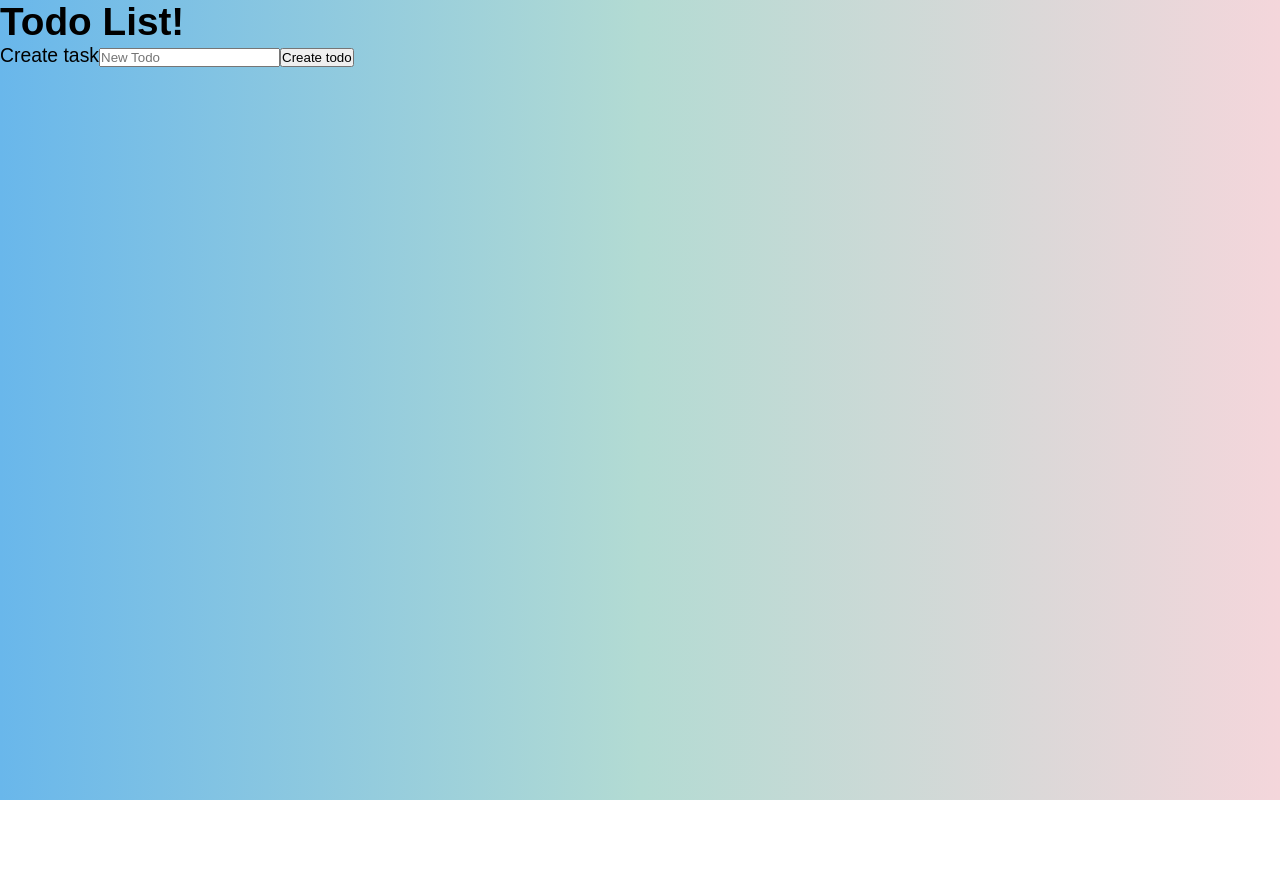
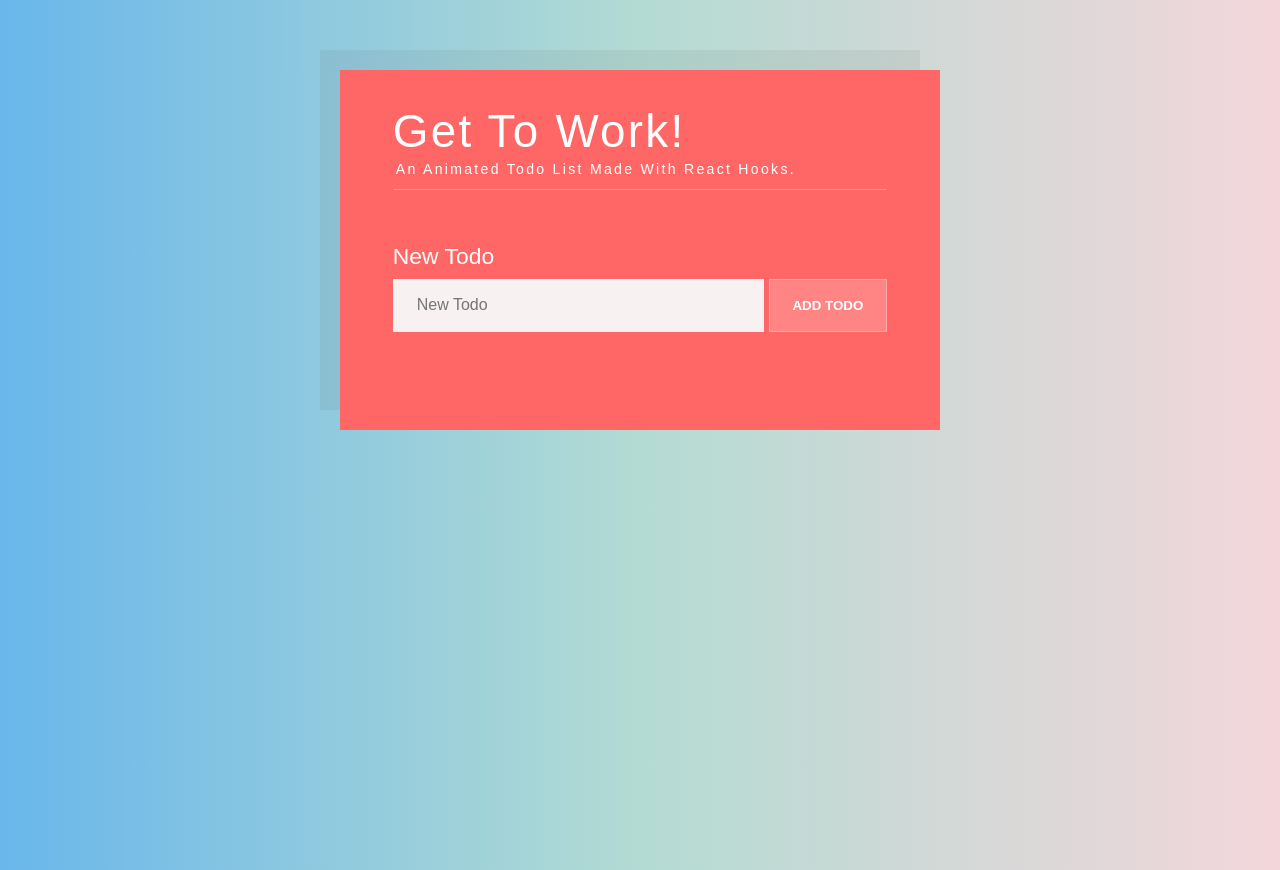
Before and after one commit to fredyvelasquezgt/todo-list-react, a React (Create React App) app: page / in a window 1280 px wide. Before the commit the page ends 800 px from the top, so only its background shows below. Built offline with nearby package versions, Linux system fonts and the light colour scheme.

Commit message:
finished project

```diff
--- a/src/NewTodoForm.js
+++ b/src/NewTodoForm.js
@@ -1,49 +1,39 @@
-import React, { Component } from 'react';
-import uuid from 'uuid/v4'
-import './NewTodoForm.css'
-
+import React, { Component } from "react";
+import uuid from "uuid/v4";
+import "./NewTodoForm.css";
 
 class NewTodoForm extends Component {
   constructor(props) {
-        super(props)
-        this.state = {task: ''}
-        this.handleChange = this.handleChange.bind(this)
-        this.handleSubmit = this.handleSubmit.bind(this)
+    super(props);
+    this.state = { task: "" };
+    this.handleChange = this.handleChange.bind(this);
+    this.handleSubmit = this.handleSubmit.bind(this);
   }
-
   handleChange(evt) {
     this.setState({
       [evt.target.name]: evt.target.value
-        })
+    });
   }
-
   handleSubmit(evt) {
-        evt.preventDefault()
-        this.props.createTodo({...this.state, id: uuid(), completed: false})
-        this.setState({task: ''})
+    evt.preventDefault();
+    this.props.createTodo({ ...this.state, id: uuid(), completed: false });
+    this.setState({ task: "" });
   }
-
   render() {
     return (
-            <div>
-                <form onSubmit={this.handleSubmit}>
-                    <label
-                        htmlFor="task"
-                        >
-                        Create task
-                    </label>
+      <form className='NewTodoForm' onSubmit={this.handleSubmit}>
+        <label htmlFor='task'>New Todo</label>
         <input
-                        name="task"
-                        type="text"
-                        id="task"
-                        placeholder="New Todo"
+          type='text'
+          placeholder='New Todo'
+          id='task'
+          name='task'
           value={this.state.task}
-                        onChange={this.handleChange} />
-                    <button>Create todo</button>
+          onChange={this.handleChange}
+        />
+        <button>Add Todo</button>
       </form>
-            </div>
-        )
+    );
   }
 }
-
 export default NewTodoForm;
--- a/src/Todo.js
+++ b/src/Todo.js
@@ -1,5 +1,6 @@
-import React, { Component } from 'react';
-import './Todo.css'
+import React, { Component } from "react";
+import "./Todo.css";
+import { CSSTransition, TransitionGroup } from "react-transition-group";
 
 class Todo extends Component {
   constructor(props) {
@@ -7,61 +8,73 @@ class Todo extends Component {
     this.state = {
       isEditing: false,
       task: this.props.task
+    };
+    this.handleRemove = this.handleRemove.bind(this);
+    this.toggleForm = this.toggleForm.bind(this);
+    this.handleChange = this.handleChange.bind(this);
+    this.handleUpdate = this.handleUpdate.bind(this);
+    this.handleToggle = this.handleToggle.bind(this);
   }
-        this.handleRemove = this.handleRemove.bind(this)
-        this.toggleForm = this.toggleForm.bind(this)
-        this.handleChange = this.handleChange.bind(this)
-        this.handleUpdate = this.handleUpdate.bind(this)
-        this.handleToggle = this.handleToggle.bind(this)
+  handleRemove() {
+    this.props.removeTodo(this.props.id);
   }
-
-    handleRemove() {
-        this.props.removeTodo(this.props.id)
+  toggleForm() {
+    this.setState({ isEditing: !this.state.isEditing });
   }
-
-    toggleForm() {
-        this.setState({isEditing: !this.state.isEditing})
-    }
-
   handleUpdate(evt) {
     evt.preventDefault();
-        this.props.updateTodo(this.props.id, this.state.task)
-        this.setState({isEditing: false})
+    //take new task data and pass up to parent
+    this.props.updateTodo(this.props.id, this.state.task);
+    this.setState({ isEditing: false });
   }
-
   handleChange(evt) {
     this.setState({
       [evt.target.name]: evt.target.value
-        })
+    });
   }
-
   handleToggle(evt) {
     this.props.toggleTodo(this.props.id);
   }
-
-    render(){
+  render() {
     let result;
-        if(this.state.isEditing) {
+    if (this.state.isEditing) {
       result = (
-                <div>
-                    <form onSubmit={this.handleUpdate}>
-                        <input type="text" value={this.state.task} name="task" onChange={this.handleChange} />
+        <CSSTransition key='editing' timeout={500} classNames='form'>
+          <form className='Todo-edit-form' onSubmit={this.handleUpdate}>
+            <input
+              type='text'
+              value={this.state.task}
+              name='task'
+              onChange={this.handleChange}
+            />
             <button>Save</button>
           </form>
-                </div>
-            )
+        </CSSTransition>
+      );
     } else {
       result = (
-                <div>
-                <button onClick={this.toggleForm}>Edit</button>
-                <button onClick={this.handleRemove}>X</button>
-                <li className={this.props.completed ? 'completed' : ''} onClick={this.handleToggle} >
-                    {this.props.task}</li>
+        <CSSTransition key='normal' timeout={500} classNames='task-text'>
+          <li className='Todo-task' onClick={this.handleToggle}>
+            {this.props.task}
+          </li>
+        </CSSTransition>
+      );
+    }
+    return (
+      <TransitionGroup
+        className={this.props.completed ? "Todo completed" : "Todo"}
+      >
+        {result}
+        <div className='Todo-buttons'>
+          <button onClick={this.toggleForm}>
+            <i class='fas fa-pen' />
+          </button>
+          <button onClick={this.handleRemove}>
+            <i class='fas fa-trash' />
+          </button>
         </div>
-            )
-        }
-        return result;
+      </TransitionGroup>
+    );
   }
 }
-
 export default Todo;
--- /dev/null
+++ b/src/TodoList.css
@@ -0,0 +1,86 @@
+.TodoList {
+    margin: 4rem auto;
+    padding: 2rem 3rem 3rem;
+    max-width: 600px;
+    background: #ff6666;
+    color: #fff;
+    box-shadow: -20px -20px 0px 0px rgba(100, 100, 100, 0.1);
+    overflow: hidden;
+  }
+  .TodoList ul {
+    margin-top: 2.6rem;
+    list-style: none;
+  }
+
+  .TodoList h1 {
+    font-weight: normal;
+    font-size: 2.6rem;
+    letter-spacing: 0.05em;
+    border-bottom: 1px solid rgba(255, 255, 255, 0.3);
+  }
+  .TodoList h1 span {
+    display: block;
+    font-size: 0.8rem;
+    margin-bottom: 0.7rem;
+    margin-left: 3px;
+    margin-top: 0.2rem;
+  }
+
+  .todo-enter {
+    opacity: 0;
+  }
+  .todo-enter-active {
+    opacity: 1;
+    transition: opacity 500ms ease-in;
+  }
+  .todo-exit {
+    opacity: 1;
+  }
+  .todo-exit-active {
+    /* opacity: 0; */
+    opacity: 0;
+    transform: translateX(-100%);
+    transition: all 500ms ease-in-out;
+  }
+
+  .Todo .Todo-buttons i {
+    display: inline-block;
+  }
+  .form-enter {
+    transform: translateY(77px);
+    transition: all 500ms cubic-bezier(0.39, 0.575, 0.565, 1);
+    position: absolute;
+  }
+  .form-enter-active {
+    transform: translateY(0%);
+    transition: all 500ms cubic-bezier(0.39, 0.575, 0.565, 1);
+    position: absolute;
+  }
+  .form-exit {
+    transform: translateY(0%);
+    position: absolute;
+  }
+  .form-exit-active {
+    transform: translateY(77px);
+    transition: all 500ms cubic-bezier(0.39, 0.575, 0.565, 1);
+    position: absolute;
+  }
+
+  .task-text-enter {
+    transform: translateY(-77px);
+    position: absolute;
+  }
+  .task-text-enter-active {
+    transform: translateY(0);
+    transition: all 500ms cubic-bezier(0.39, 0.575, 0.565, 1);
+    position: absolute;
+  }
+  .task-text-exit {
+    transform: translateY(0);
+    position: absolute;
+  }
+  .task-text-exit-active {
+    transform: translateY(-77px);
+    position: absolute;
+    transition: all 500ms cubic-bezier(0.39, 0.575, 0.565, 1);
+  }
--- a/src/TodoList.js
+++ b/src/TodoList.js
@@ -1,71 +1,76 @@
-import React, { Component } from 'react';
-import NewTodoForm from './NewTodoForm';
-import Todo from './Todo';
-
+import React, { Component } from "react";
+import NewTodoForm from "./NewTodoForm";
+import Todo from "./Todo";
+import "./TodoList.css";
+import { CSSTransition, TransitionGroup } from "react-transition-group";
 
 class TodoList extends Component {
   constructor(props) {
     super(props);
-        this.state = {todos: []}
-        this.create = this.create.bind(this)
-        this.remove = this.remove.bind(this)
-        this.updateTodo = this.updateTodo.bind(this)
-        this.toggleCompletion = this.toggleCompletion.bind(this)
+    this.state = {
+      todos: []
+    };
+    this.create = this.create.bind(this);
+    this.remove = this.remove.bind(this);
+    this.update = this.update.bind(this);
+    this.toggleCompletion = this.toggleCompletion.bind(this);
   }
-
   create(newTodo) {
-        this.setState({todos: [...this.state.todos, newTodo]})
+    this.setState({
+      todos: [...this.state.todos, newTodo]
+    });
   }
-
   remove(id) {
     this.setState({
       todos: this.state.todos.filter(t => t.id !== id)
-        })
+    });
   }
-
-    updateTodo(id, updatedTask) {
-        const updatedTodos = this.state.todos.map (todo => {
-            if(todo.id === id) {
-                return {...todo, task: updatedTask}
+  update(id, updatedTask) {
+    const updatedTodos = this.state.todos.map(todo => {
+      if (todo.id === id) {
+        return { ...todo, task: updatedTask };
       }
       return todo;
-        })
-        this.setState({todos: updatedTodos})
+    });
+    this.setState({ todos: updatedTodos });
   }
-
   toggleCompletion(id) {
-        const updatedTodos = this.state.todos.map (todo => {
-            if(todo.id === id) {
-                return {...todo, completed:!todo.completed}
+    const updatedTodos = this.state.todos.map(todo => {
+      if (todo.id === id) {
+        return { ...todo, completed: !todo.completed };
       }
       return todo;
-        })
-        this.setState({todos: updatedTodos})
-
+    });
+    this.setState({ todos: updatedTodos });
   }
-
-    render(){
+  render() {
     const todos = this.state.todos.map(todo => {
-            return <Todo
+      return (
+        <CSSTransition key={todo.id} timeout={500} classNames='todo'>
+          <Todo
             key={todo.id}
             id={todo.id}
             task={todo.task}
+            completed={todo.completed}
             removeTodo={this.remove}
-            updateTodo={this.updateTodo}
-            completed={todo.completed}
-            toggleTodo={this.toggleCompletion} />
-        })
+            updateTodo={this.update}
+            toggleTodo={this.toggleCompletion}
+          />
+        </CSSTransition>
+      );
+    });
     return (
-            <div>
-            <h1>Todo List!</h1>
+      <div className='TodoList'>
+        <h1>
+          Get To Work! <span>An Animated Todo List Made With React Hooks.</span>
+        </h1>
         <NewTodoForm createTodo={this.create} />
+
         <ul>
-                {todos}
+          <TransitionGroup className='todo-list'>{todos}</TransitionGroup>
         </ul>
       </div>
-
-        )
+    );
   }
 }
-
 export default TodoList;
```
Lines whose indentation alone changed are shown as unchanged.
